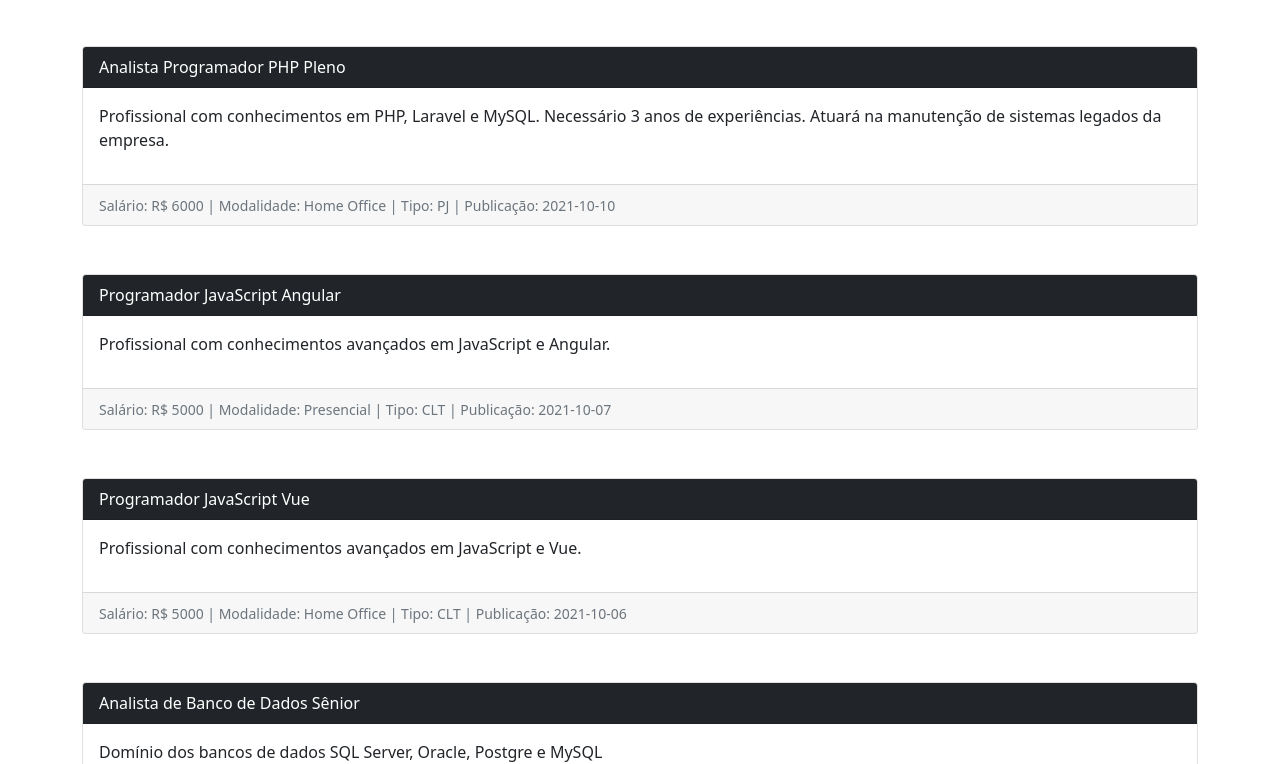
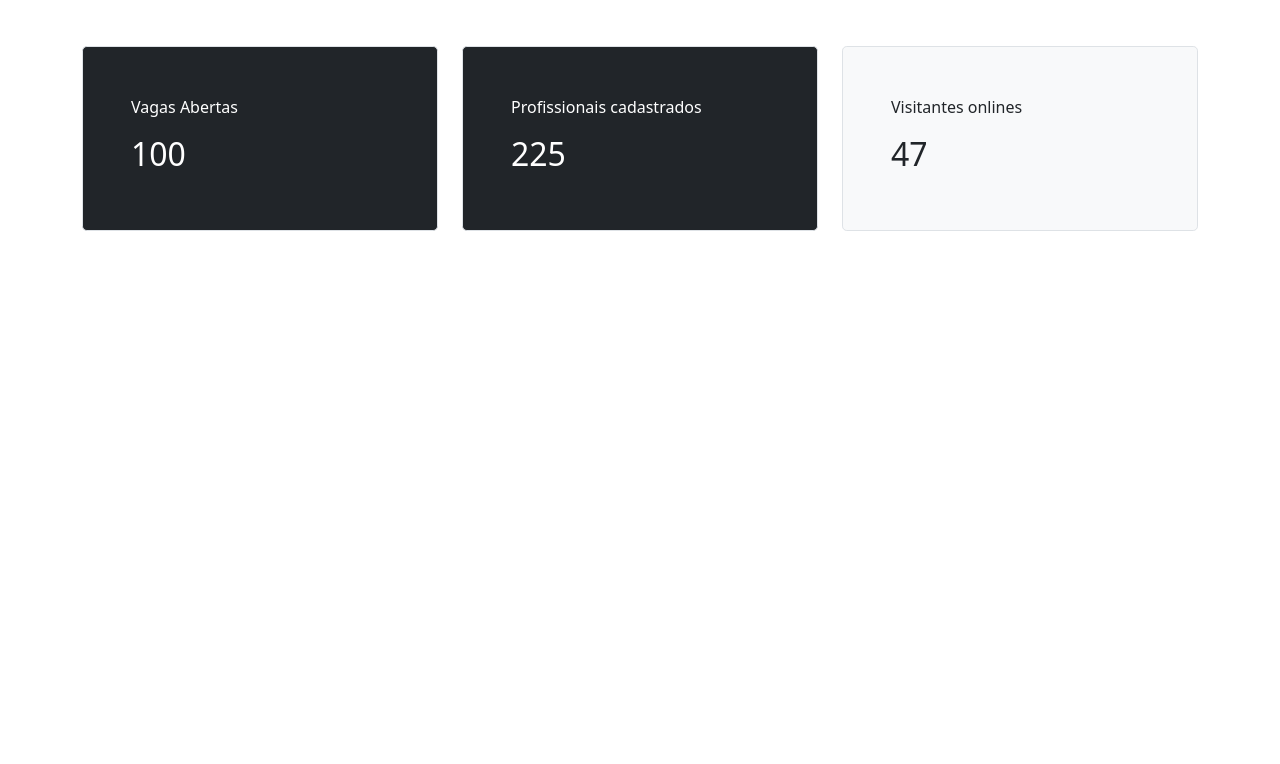
Before and after one commit to Jhonatan-Azevedo/Vagas, a Vue app: page / in a window 1280 px wide. Shown: the part 436-1200 px from the top of the page. After the commit the page ends 800 px from the top, so only its background shows below. Built offline with nearby package versions, Linux system fonts and the light colour scheme.

Commit message:
CHANGE: Atualizando home de acordo com vagas cadastradas

```diff
--- a/src/components/layouts/ConteudoSistema.vue
+++ b/src/components/layouts/ConteudoSistema.vue
@@ -5,7 +5,9 @@
     <button class="btn btn-secondary" @click="conteudo = 'publicarVaga'">
       Publicar Vagas
     </button>
-    <component :is="conteudo" />
+    <keep-alive>
+      <component :is="conteudo" />
+    </keep-alive>
   </div>
 </template>
 
--- a/src/components/views/HomeVagas.vue
+++ b/src/components/views/HomeVagas.vue
@@ -61,58 +61,16 @@
   data() {
     return {
       usuariosOnline: 0,
-      vagas: [
-        {
-          titulo: "Analista Programador PHP Pleno",
-          descricao:
-            "Profissional com conhecimentos em PHP, Laravel e MySQL. Necessário 3 anos de experiências. Atuará na manutenção de sistemas legados da empresa.",
-          salario: 6000,
-          modalidade: "Home Office",
-          tipo: "PJ",
-          publicacao: "2021-10-10",
-        },
-        {
-          titulo: "Programador JavaScript Angular",
-          descricao:
-            "Profissional com conhecimentos avançados em JavaScript e Angular.",
-          salario: 5000,
-          modalidade: "Presencial",
-          tipo: "CLT",
-          publicacao: "2021-10-07",
-        },
-        {
-          titulo: "Programador JavaScript Vue",
-          descricao:
-            "Profissional com conhecimentos avançados em JavaScript e Vue.",
-          salario: 5000,
-          modalidade: "Home Office",
-          tipo: "CLT",
-          publicacao: "2021-10-06",
-        },
-        {
-          titulo: "Analista de Banco de Dados Sênior",
-          descricao:
-            "Domínio dos bancos de dados SQL Server, Oracle, Postgre e MySQL",
-          salario: 9000,
-          modalidade: "Presencial",
-          tipo: "PJ",
-          publicacao: "2021-10-06",
-        },
-        {
-          titulo: "Programador Web Júnior",
-          descricao:
-            "Conhecimentos básicos em HTML, CSS, JavaScript, Bootstrap, PHP e MySQL",
-          salario: 3000,
-          modalidade: "Presencial",
-          tipo: "CLT",
-          publicacao: "2021-10-05",
-        },
-      ],
+      vagas: [],
     };
   },
 
   created() {
     setInterval(this.getUserOnline, 1000);
+  },
+
+  activated() {
+    this.vagas = JSON.parse(localStorage.getItem("vagas"));
   },
 
   methods: {
--- a/src/components/views/PublicarVaga.vue
+++ b/src/components/views/PublicarVaga.vue
@@ -5,8 +5,6 @@
         <h4>Apresente a sua vafa para milhates de profissionais e de graça</h4>
       </div>
     </div>
-    {{ titulo }} | {{ descricao }} | {{ salario }} | {{ modalidade }} |
-    {{ tipo }}
     <div class="row mt-3">
       <div class="col">
         <label class="form-label">Título da vaga</label>
```
